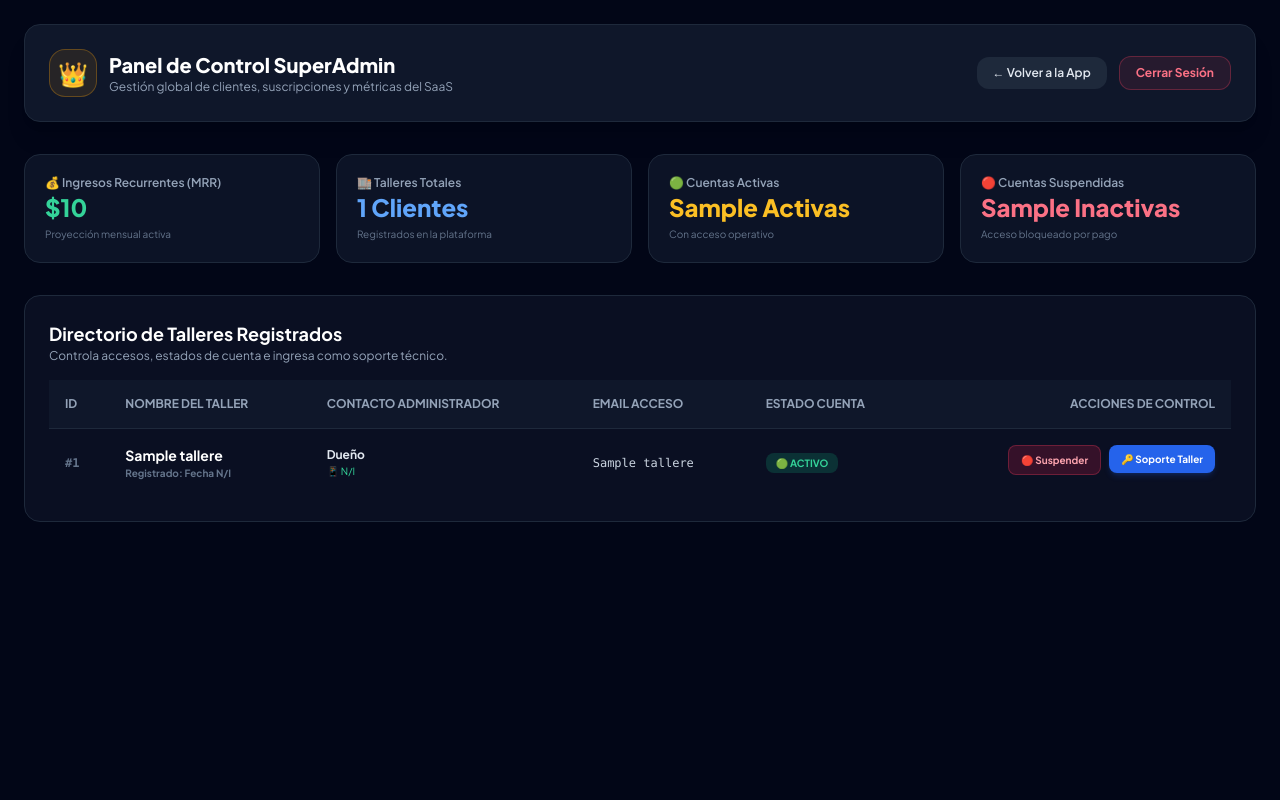
After one commit to GarciaCL/taller-mecanico-saas, a Flask app: template templates/superadmin.html in a window 1280 px wide. The commit adds this page. Run offline with Flask 3, Linux system fonts and the light colour scheme; the template is opened without the code that fills it: most values are stand-ins (such as "Sample title", 1, 10 or a date in 2020); some libraries are stand-ins or nearby versions.

Commit message:
Agregado Panel de SuperAdmin para gestion global de talleres e ingresos

```diff
--- a/main.py
+++ b/main.py
@@ -11,6 +11,7 @@ from modulos.cotizaciones import obtener_lista_cotizaciones
 from modulos.metricas import obtener_metricas_estimadas
 from modulos.mecanicos import obtener_lista_mecanicos
 from modulos.configuracion import obtener_ajustes_taller
+from rutas.superadmin_rutas import superadmin_bp
 
 # Blueprints
 from rutas.auth_rutas import auth_bp
@@ -22,6 +23,7 @@ from rutas.cotizaciones_rutas import cotizaciones_bp
 from rutas.metricas_rutas import metricas_bp
 from rutas.mecanicos_rutas import mecanicos_bp
 from rutas.configuracion_rutas import configuracion_bp
+
 
 app = Flask(__name__)
 app.secret_key = os.environ.get("SECRET_KEY", "clave_secreta_saas_taller")
@@ -42,6 +44,7 @@ app.register_blueprint(cotizaciones_bp)
 app.register_blueprint(metricas_bp)
 app.register_blueprint(mecanicos_bp)
 app.register_blueprint(configuracion_bp)
+app.register_blueprint(superadmin_bp)
 
 # --- RUTA PARA SERVICE WORKER DE LA PWA ---
 @app.route('/sw.js')
--- a/templates/index.html
+++ b/templates/index.html
@@ -61,7 +61,7 @@
                     <i data-lucide="settings" class="w-4 h-4 text-purple-400"></i> Ajustes Taller
                 </button>
                 <button id="btn-instalar-pwa" onclick="instalarAppPWA()" class="w-full flex items-center gap-3 px-3 py-2.5 rounded-xl text-sm font-semibold text-emerald-400 bg-emerald-500/10 border border-emerald-500/20 hover:bg-emerald-500/20 transition-all">
-                    <i data-lucide="download" class="w-4 h-4"></i> Instalar App Escritorio
+                    <i data-lucide="download" class="w-4 h-4"></i> Agregar acceso en Escritorio
                 </button>
             </nav>
         </div>
--- /dev/null
+++ b/templates/superadmin.html
@@ -0,0 +1,153 @@
+<!DOCTYPE html>
+<html lang="es" class="h-full bg-slate-950 text-slate-100">
+<head>
+    <meta charset="UTF-8">
+    <meta name="viewport" content="width=device-width, initial-scale=1.0">
+    <title>SuperAdmin - Control Global AutoTaller SaaS</title>
+    <script src="https://cdn.tailwindcss.com"></script>
+    <script src="https://unpkg.com/lucide@latest"></script>
+    <script src="https://cdn.jsdelivr.net/npm/sweetalert2@11"></script>
+    <link href="https://fonts.googleapis.com/css2?family=Plus+Jakarta+Sans:wght@400;600;700;800&display=swap" rel="stylesheet">
+    <style>
+        body { font-family: 'Plus Jakarta Sans', sans-serif; }
+        .swal2-popup { background: #0f172a !important; color: #f8fafc !important; border: 1px solid #334155 !important; border-radius: 1rem !important; }
+        .swal2-title { color: #f8fafc !important; }
+        .swal2-html-container { color: #94a3b8 !important; }
+    </style>
+</head>
+<body class="bg-slate-950 min-h-full p-6 space-y-8">
+
+    <!-- HEADER SUPERADMIN -->
+    <header class="max-w-7xl mx-auto flex flex-col sm:flex-row justify-between items-start sm:items-center gap-4 bg-slate-900 border border-slate-800 p-6 rounded-2xl shadow-xl">
+        <div class="flex items-center gap-3">
+            <div class="w-12 h-12 bg-amber-500/10 border border-amber-500/30 rounded-2xl flex items-center justify-center font-bold text-2xl text-amber-400">
+                👑
+            </div>
+            <div>
+                <h1 class="text-xl font-extrabold text-white">Panel de Control SuperAdmin</h1>
+                <p class="text-xs text-slate-400">Gestión global de clientes, suscripciones y métricas del SaaS</p>
+            </div>
+        </div>
+
+        <div class="flex items-center gap-3">
+            <a href="/" class="bg-slate-800 hover:bg-slate-700 text-slate-200 font-semibold px-4 py-2 rounded-xl text-xs transition-all">
+                ← Volver a la App
+            </a>
+            <a href="/logout" class="bg-rose-500/10 border border-rose-500/30 text-rose-400 hover:bg-rose-500 hover:text-white font-bold px-4 py-2 rounded-xl text-xs transition-all">
+                Cerrar Sesión
+            </a>
+        </div>
+    </header>
+
+    <main class="max-w-7xl mx-auto space-y-8">
+
+        <!-- MÉTRICAS GLOBALES DEL SAAS -->
+        <div class="grid grid-cols-1 md:grid-cols-4 gap-4">
+            <div class="bg-slate-900/80 border border-slate-800 p-5 rounded-2xl space-y-1">
+                <span class="text-xs font-semibold text-slate-400 block">💰 Ingresos Recurrentes (MRR)</span>
+                <span class="text-2xl font-black text-emerald-400">${{ "{:,.0f}".format(metricas_saas.mrr) }}</span>
+                <span class="text-[10px] text-slate-500 block">Proyección mensual activa</span>
+            </div>
+
+            <div class="bg-slate-900/80 border border-slate-800 p-5 rounded-2xl space-y-1">
+                <span class="text-xs font-semibold text-slate-400 block">🏬 Talleres Totales</span>
+                <span class="text-2xl font-black text-blue-400">{{ metricas_saas.total_talleres }} Clientes</span>
+                <span class="text-[10px] text-slate-500 block">Registrados en la plataforma</span>
+            </div>
+
+            <div class="bg-slate-900/80 border border-slate-800 p-5 rounded-2xl space-y-1">
+                <span class="text-xs font-semibold text-slate-400 block">🟢 Cuentas Activas</span>
+                <span class="text-2xl font-black text-amber-400">{{ metricas_saas.talleres_activos }} Activas</span>
+                <span class="text-[10px] text-slate-500 block">Con acceso operativo</span>
+            </div>
+
+            <div class="bg-slate-900/80 border border-slate-800 p-5 rounded-2xl space-y-1">
+                <span class="text-xs font-semibold text-slate-400 block">🔴 Cuentas Suspendidas</span>
+                <span class="text-2xl font-black text-rose-400">{{ metricas_saas.talleres_suspendidos }} Inactivas</span>
+                <span class="text-[10px] text-slate-500 block">Acceso bloqueado por pago</span>
+            </div>
+        </div>
+
+        <!-- LISTADO Y CONTROL DE TALLERES -->
+        <div class="bg-slate-900/60 border border-slate-800 rounded-2xl overflow-hidden space-y-4 p-6">
+            <div class="flex justify-between items-center">
+                <div>
+                    <h2 class="text-lg font-bold text-white">Directorio de Talleres Registrados</h2>
+                    <p class="text-xs text-slate-400">Controla accesos, estados de cuenta e ingresa como soporte técnico.</p>
+                </div>
+            </div>
+
+            <div class="overflow-x-auto">
+                <table class="w-full text-left text-xs text-slate-300">
+                    <thead class="bg-slate-900 border-b border-slate-800 text-slate-400 font-semibold uppercase">
+                        <tr>
+                            <th class="p-4">ID</th>
+                            <th class="p-4">Nombre del Taller</th>
+                            <th class="p-4">Contacto Administrador</th>
+                            <th class="p-4">Email Acceso</th>
+                            <th class="p-4">Estado Cuenta</th>
+                            <th class="p-4 text-right">Acciones de Control</th>
+                        </tr>
+                    </thead>
+                    <tbody class="divide-y divide-slate-800/60">
+                        {% for t in talleres %}
+                        <tr class="hover:bg-slate-900/50">
+                            <td class="p-4 font-mono font-bold text-slate-500">#{{ t[0] }}</td>
+                            <td class="p-4 font-bold text-white">
+                                <span class="block text-sm">{{ t[1] }}</span>
+                                <span class="block text-[10px] text-slate-500">Registrado: {{ t[4] if t[4] else 'Fecha N/I' }}</span>
+                            </td>
+                            <td class="p-4">
+                                <span class="block font-bold text-slate-200">{{ t[5] if t[5] else 'Dueño' }}</span>
+                                <span class="block text-[10px] text-emerald-400">📱 {{ t[2] if t[2] else 'N/I' }}</span>
+                            </td>
+                            <td class="p-4 font-mono text-slate-300">{{ t[3] }}</td>
+                            <td class="p-4">
+                                {% if t[6] == 'suspendido' %}
+                                <span class="px-2.5 py-1 rounded-lg bg-rose-500/20 text-rose-400 font-bold text-[10px]">🔴 SUSPENDIDO</span>
+                                {% else %}
+                                <span class="px-2.5 py-1 rounded-lg bg-emerald-500/20 text-emerald-400 font-bold text-[10px]">🟢 ACTIVO</span>
+                                {% endif %}
+                            </td>
+                            <td class="p-4 text-right flex justify-end gap-2">
+
+                                <!-- CAMBIAR ESTADO DE CUENTA -->
+                                {% if t[6] == 'suspendido' %}
+                                <form action="/superadmin/cambiar_estado" method="POST">
+                                    <input type="hidden" name="taller_id" value="{{ t[0] }}">
+                                    <input type="hidden" name="nuevo_estado" value="activo">
+                                    <button type="submit" class="bg-emerald-600 hover:bg-emerald-500 text-white font-bold px-3 py-1.5 rounded-lg text-[10px] shadow-md shadow-emerald-600/20">
+                                        🟢 Activar Cuenta
+                                    </button>
+                                </form>
+                                {% else %}
+                                <form action="/superadmin/cambiar_estado" method="POST">
+                                    <input type="hidden" name="taller_id" value="{{ t[0] }}">
+                                    <input type="hidden" name="nuevo_estado" value="suspendido">
+                                    <button type="submit" class="bg-rose-600/20 border border-rose-500/30 text-rose-300 hover:bg-rose-600 hover:text-white font-bold px-3 py-1.5 rounded-lg text-[10px]">
+                                        🔴 Suspender
+                                    </button>
+                                </form>
+                                {% endif %}
+
+                                <!-- ACCESO DE SOPORTE TÉCNICO -->
+                                <form action="/superadmin/ingresar_como_taller" method="POST">
+                                    <input type="hidden" name="taller_id" value="{{ t[0] }}">
+                                    <button type="submit" class="bg-blue-600 hover:bg-blue-500 text-white font-bold px-3 py-1.5 rounded-lg text-[10px] shadow-md shadow-blue-600/20 flex items-center gap-1">
+                                        🔑 Soporte Taller
+                                    </button>
+                                </form>
+
+                            </td>
+                        </tr>
+                        {% endfor %}
+                    </tbody>
+                </table>
+            </div>
+        </div>
+
+    </main>
+
+    <script>lucide.createIcons();</script>
+</body>
+</html>
```
Also changed, not shown: rutas/superadmin_rutas.py (added, +115 -0 lines).
